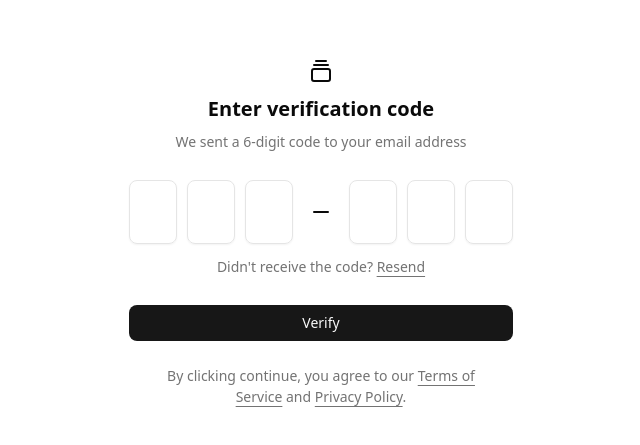
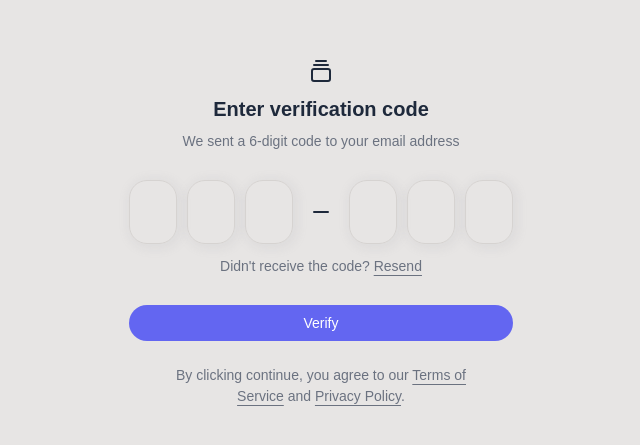
Before and after one commit to tashifkhan/TalentSync-HR-Dashboard, a Next.js app: page /otp in a window 1280 px wide. Shown: the part 169-614 px from the top of the page, without its empty margins (319-959 px from the left). Built offline with nearby package versions, Linux system fonts and the light colour scheme.

Commit message:
added theme

```diff
--- a/app/globals.css
+++ b/app/globals.css
@@ -6,8 +6,8 @@
 @theme inline {
   --color-background: var(--background);
   --color-foreground: var(--foreground);
-  --font-sans: var(--font-geist-sans);
-  --font-mono: var(--font-geist-mono);
+  --font-sans: Plus Jakarta Sans, sans-serif;
+  --font-mono: Roboto Mono, monospace;
   --color-sidebar-ring: var(--sidebar-ring);
   --color-sidebar-border: var(--sidebar-border);
   --color-sidebar-accent-foreground: var(--sidebar-accent-foreground);
@@ -41,75 +41,142 @@
   --radius-md: calc(var(--radius) - 2px);
   --radius-lg: var(--radius);
   --radius-xl: calc(var(--radius) + 4px);
+  --font-serif: Lora, serif;
+  --radius: 1.25rem;
+  --tracking-tighter: calc(var(--tracking-normal) - 0.05em);
+  --tracking-tight: calc(var(--tracking-normal) - 0.025em);
+  --tracking-wide: calc(var(--tracking-normal) + 0.025em);
+  --tracking-wider: calc(var(--tracking-normal) + 0.05em);
+  --tracking-widest: calc(var(--tracking-normal) + 0.1em);
+  --tracking-normal: var(--tracking-normal);
+  --shadow-2xl: var(--shadow-2xl);
+  --shadow-xl: var(--shadow-xl);
+  --shadow-lg: var(--shadow-lg);
+  --shadow-md: var(--shadow-md);
+  --shadow: var(--shadow);
+  --shadow-sm: var(--shadow-sm);
+  --shadow-xs: var(--shadow-xs);
+  --shadow-2xs: var(--shadow-2xs);
+  --spacing: var(--spacing);
+  --letter-spacing: var(--letter-spacing);
+  --shadow-offset-y: var(--shadow-offset-y);
+  --shadow-offset-x: var(--shadow-offset-x);
+  --shadow-spread: var(--shadow-spread);
+  --shadow-blur: var(--shadow-blur);
+  --shadow-opacity: var(--shadow-opacity);
+  --color-shadow-color: var(--shadow-color);
+  --color-destructive-foreground: var(--destructive-foreground);
 }
 
 :root {
-  --radius: 0.625rem;
-  --background: oklch(1 0 0);
-  --foreground: oklch(0.145 0 0);
-  --card: oklch(1 0 0);
-  --card-foreground: oklch(0.145 0 0);
-  --popover: oklch(1 0 0);
-  --popover-foreground: oklch(0.145 0 0);
-  --primary: oklch(0.205 0 0);
-  --primary-foreground: oklch(0.985 0 0);
-  --secondary: oklch(0.97 0 0);
-  --secondary-foreground: oklch(0.205 0 0);
-  --muted: oklch(0.97 0 0);
-  --muted-foreground: oklch(0.556 0 0);
-  --accent: oklch(0.97 0 0);
-  --accent-foreground: oklch(0.205 0 0);
-  --destructive: oklch(0.577 0.245 27.325);
-  --border: oklch(0.922 0 0);
-  --input: oklch(0.922 0 0);
-  --ring: oklch(0.708 0 0);
-  --chart-1: oklch(0.646 0.222 41.116);
-  --chart-2: oklch(0.6 0.118 184.704);
-  --chart-3: oklch(0.398 0.07 227.392);
-  --chart-4: oklch(0.828 0.189 84.429);
-  --chart-5: oklch(0.769 0.188 70.08);
-  --sidebar: oklch(0.985 0 0);
-  --sidebar-foreground: oklch(0.145 0 0);
-  --sidebar-primary: oklch(0.205 0 0);
-  --sidebar-primary-foreground: oklch(0.985 0 0);
-  --sidebar-accent: oklch(0.97 0 0);
-  --sidebar-accent-foreground: oklch(0.205 0 0);
-  --sidebar-border: oklch(0.922 0 0);
-  --sidebar-ring: oklch(0.708 0 0);
+  --radius: 1.25rem;
+  --background: oklch(0.9232 0.0026 48.7171);
+  --foreground: oklch(0.2795 0.0368 260.0310);
+  --card: oklch(0.9699 0.0013 106.4238);
+  --card-foreground: oklch(0.2795 0.0368 260.0310);
+  --popover: oklch(0.9699 0.0013 106.4238);
+  --popover-foreground: oklch(0.2795 0.0368 260.0310);
+  --primary: oklch(0.5854 0.2041 277.1173);
+  --primary-foreground: oklch(1.0000 0 0);
+  --secondary: oklch(0.8687 0.0043 56.3660);
+  --secondary-foreground: oklch(0.4461 0.0263 256.8018);
+  --muted: oklch(0.9232 0.0026 48.7171);
+  --muted-foreground: oklch(0.5510 0.0234 264.3637);
+  --accent: oklch(0.9376 0.0260 321.9388);
+  --accent-foreground: oklch(0.3729 0.0306 259.7328);
+  --destructive: oklch(0.6368 0.2078 25.3313);
+  --border: oklch(0.8687 0.0043 56.3660);
+  --input: oklch(0.8687 0.0043 56.3660);
+  --ring: oklch(0.5854 0.2041 277.1173);
+  --chart-1: oklch(0.5854 0.2041 277.1173);
+  --chart-2: oklch(0.5106 0.2301 276.9656);
+  --chart-3: oklch(0.4568 0.2146 277.0229);
+  --chart-4: oklch(0.3984 0.1773 277.3662);
+  --chart-5: oklch(0.3588 0.1354 278.6973);
+  --sidebar: oklch(0.8687 0.0043 56.3660);
+  --sidebar-foreground: oklch(0.2795 0.0368 260.0310);
+  --sidebar-primary: oklch(0.5854 0.2041 277.1173);
+  --sidebar-primary-foreground: oklch(1.0000 0 0);
+  --sidebar-accent: oklch(0.9376 0.0260 321.9388);
+  --sidebar-accent-foreground: oklch(0.3729 0.0306 259.7328);
+  --sidebar-border: oklch(0.8687 0.0043 56.3660);
+  --sidebar-ring: oklch(0.5854 0.2041 277.1173);
+  --destructive-foreground: oklch(1.0000 0 0);
+  --font-sans: Plus Jakarta Sans, sans-serif;
+  --font-serif: Lora, serif;
+  --font-mono: Roboto Mono, monospace;
+  --shadow-color: hsl(240 4% 60%);
+  --shadow-opacity: 0.18;
+  --shadow-blur: 10px;
+  --shadow-spread: 4px;
+  --shadow-offset-x: 2px;
+  --shadow-offset-y: 2px;
+  --letter-spacing: 0em;
+  --spacing: 0.25rem;
+  --shadow-2xs: 2px 2px 10px 4px hsl(240 4% 60% / 0.09);
+  --shadow-xs: 2px 2px 10px 4px hsl(240 4% 60% / 0.09);
+  --shadow-sm: 2px 2px 10px 4px hsl(240 4% 60% / 0.18), 2px 1px 2px 3px hsl(240 4% 60% / 0.18);
+  --shadow: 2px 2px 10px 4px hsl(240 4% 60% / 0.18), 2px 1px 2px 3px hsl(240 4% 60% / 0.18);
+  --shadow-md: 2px 2px 10px 4px hsl(240 4% 60% / 0.18), 2px 2px 4px 3px hsl(240 4% 60% / 0.18);
+  --shadow-lg: 2px 2px 10px 4px hsl(240 4% 60% / 0.18), 2px 4px 6px 3px hsl(240 4% 60% / 0.18);
+  --shadow-xl: 2px 2px 10px 4px hsl(240 4% 60% / 0.18), 2px 8px 10px 3px hsl(240 4% 60% / 0.18);
+  --shadow-2xl: 2px 2px 10px 4px hsl(240 4% 60% / 0.45);
+  --tracking-normal: 0em;
 }
 
 .dark {
-  --background: oklch(0.145 0 0);
-  --foreground: oklch(0.985 0 0);
-  --card: oklch(0.205 0 0);
-  --card-foreground: oklch(0.985 0 0);
-  --popover: oklch(0.205 0 0);
-  --popover-foreground: oklch(0.985 0 0);
-  --primary: oklch(0.922 0 0);
-  --primary-foreground: oklch(0.205 0 0);
-  --secondary: oklch(0.269 0 0);
-  --secondary-foreground: oklch(0.985 0 0);
-  --muted: oklch(0.269 0 0);
-  --muted-foreground: oklch(0.708 0 0);
-  --accent: oklch(0.269 0 0);
-  --accent-foreground: oklch(0.985 0 0);
-  --destructive: oklch(0.704 0.191 22.216);
-  --border: oklch(1 0 0 / 10%);
-  --input: oklch(1 0 0 / 15%);
-  --ring: oklch(0.556 0 0);
-  --chart-1: oklch(0.488 0.243 264.376);
-  --chart-2: oklch(0.696 0.17 162.48);
-  --chart-3: oklch(0.769 0.188 70.08);
-  --chart-4: oklch(0.627 0.265 303.9);
-  --chart-5: oklch(0.645 0.246 16.439);
-  --sidebar: oklch(0.205 0 0);
-  --sidebar-foreground: oklch(0.985 0 0);
-  --sidebar-primary: oklch(0.488 0.243 264.376);
-  --sidebar-primary-foreground: oklch(0.985 0 0);
-  --sidebar-accent: oklch(0.269 0 0);
-  --sidebar-accent-foreground: oklch(0.985 0 0);
-  --sidebar-border: oklch(1 0 0 / 10%);
-  --sidebar-ring: oklch(0.556 0 0);
+  --background: oklch(0.2244 0.0074 67.4370);
+  --foreground: oklch(0.9288 0.0126 255.5078);
+  --card: oklch(0.2801 0.0080 59.3379);
+  --card-foreground: oklch(0.9288 0.0126 255.5078);
+  --popover: oklch(0.2801 0.0080 59.3379);
+  --popover-foreground: oklch(0.9288 0.0126 255.5078);
+  --primary: oklch(0.6801 0.1583 276.9349);
+  --primary-foreground: oklch(0.2244 0.0074 67.4370);
+  --secondary: oklch(0.3359 0.0077 59.4197);
+  --secondary-foreground: oklch(0.8717 0.0093 258.3382);
+  --muted: oklch(0.2287 0.0074 67.4469);
+  --muted-foreground: oklch(0.7137 0.0192 261.3246);
+  --accent: oklch(0.3896 0.0074 59.4734);
+  --accent-foreground: oklch(0.8717 0.0093 258.3382);
+  --destructive: oklch(0.6368 0.2078 25.3313);
+  --border: oklch(0.3359 0.0077 59.4197);
+  --input: oklch(0.3359 0.0077 59.4197);
+  --ring: oklch(0.6801 0.1583 276.9349);
+  --chart-1: oklch(0.6801 0.1583 276.9349);
+  --chart-2: oklch(0.5854 0.2041 277.1173);
+  --chart-3: oklch(0.5106 0.2301 276.9656);
+  --chart-4: oklch(0.4568 0.2146 277.0229);
+  --chart-5: oklch(0.3984 0.1773 277.3662);
+  --sidebar: oklch(0.3359 0.0077 59.4197);
+  --sidebar-foreground: oklch(0.9288 0.0126 255.5078);
+  --sidebar-primary: oklch(0.6801 0.1583 276.9349);
+  --sidebar-primary-foreground: oklch(0.2244 0.0074 67.4370);
+  --sidebar-accent: oklch(0.3896 0.0074 59.4734);
+  --sidebar-accent-foreground: oklch(0.8717 0.0093 258.3382);
+  --sidebar-border: oklch(0.3359 0.0077 59.4197);
+  --sidebar-ring: oklch(0.6801 0.1583 276.9349);
+  --destructive-foreground: oklch(0.2244 0.0074 67.4370);
+  --radius: 1.25rem;
+  --font-sans: Plus Jakarta Sans, sans-serif;
+  --font-serif: Lora, serif;
+  --font-mono: Roboto Mono, monospace;
+  --shadow-color: hsl(0 0% 0%);
+  --shadow-opacity: 0.18;
+  --shadow-blur: 10px;
+  --shadow-spread: 4px;
+  --shadow-offset-x: 2px;
+  --shadow-offset-y: 2px;
+  --letter-spacing: 0em;
+  --spacing: 0.25rem;
+  --shadow-2xs: 2px 2px 10px 4px hsl(0 0% 0% / 0.09);
+  --shadow-xs: 2px 2px 10px 4px hsl(0 0% 0% / 0.09);
+  --shadow-sm: 2px 2px 10px 4px hsl(0 0% 0% / 0.18), 2px 1px 2px 3px hsl(0 0% 0% / 0.18);
+  --shadow: 2px 2px 10px 4px hsl(0 0% 0% / 0.18), 2px 1px 2px 3px hsl(0 0% 0% / 0.18);
+  --shadow-md: 2px 2px 10px 4px hsl(0 0% 0% / 0.18), 2px 2px 4px 3px hsl(0 0% 0% / 0.18);
+  --shadow-lg: 2px 2px 10px 4px hsl(0 0% 0% / 0.18), 2px 4px 6px 3px hsl(0 0% 0% / 0.18);
+  --shadow-xl: 2px 2px 10px 4px hsl(0 0% 0% / 0.18), 2px 8px 10px 3px hsl(0 0% 0% / 0.18);
+  --shadow-2xl: 2px 2px 10px 4px hsl(0 0% 0% / 0.45);
 }
 
 @layer base {
@@ -118,5 +185,75 @@
   }
   body {
     @apply bg-background text-foreground;
+    letter-spacing: var(--tracking-normal);
   }
 }
+
+/* ----- Custom Ambient / Enhancement Utilities ----- */
+@layer utilities {
+  /* Soft neutral ambient gradient backdrop */
+  .ambient-gradient {
+    background:
+      radial-gradient(circle at 20% 25%, oklch(0.92 0 0 / 0.9), transparent 60%),
+      radial-gradient(circle at 80% 70%, oklch(0.95 0 0 / 0.7), transparent 55%),
+      linear-gradient(135deg, oklch(0.98 0 0) 0%, oklch(0.955 0 0) 50%, oklch(0.99 0 0) 100%);
+    position: relative;
+  }
+
+  /* Ultra subtle texture noise (no extra asset) */
+  .noise-layer::before {
+    content: "";
+    position: absolute;
+    inset: 0;
+    pointer-events: none;
+    background-image: repeating-linear-gradient(0deg, rgba(0,0,0,0.015) 0px, rgba(0,0,0,0.015) 1px, transparent 1px, transparent 2px),
+      repeating-linear-gradient(90deg, rgba(0,0,0,0.02) 0px, rgba(0,0,0,0.02) 1px, transparent 1px, transparent 2px);
+    mix-blend-mode: multiply;
+    opacity: .35;
+    animation: noisePulse 9s linear infinite;
+  }
+
+  @keyframes noisePulse {
+    0%,100% { opacity: .35; }
+    50% { opacity: .42; }
+  }
+
+  /* Subtle drifting light bloom overlay */
+  .bloom-layer::after {
+    content: "";
+    position: absolute;
+    inset: 0;
+    pointer-events: none;
+    background:
+      radial-gradient(circle at var(--x,30%) var(--y,40%), oklch(0.99 0 0 / 0.6), transparent 60%);
+    mix-blend-mode: overlay;
+    animation: bloomDrift 22s linear infinite;
+  }
+
+  @keyframes bloomDrift {
+    0% { --x: 30%; --y: 40%; }
+    25% { --x: 65%; --y: 30%; }
+    50% { --x: 75%; --y: 70%; }
+    75% { --x: 35%; --y: 75%; }
+    100% { --x: 30%; --y: 40%; }
+  }
+
+  /* Card micro-interaction */
+  .card-tilt {
+    transition: transform .5s cubic-bezier(.16,.84,.44,1), box-shadow .4s ease;
+    will-change: transform;
+  }
+  .card-tilt:hover {
+    transform: translateY(-6px) rotateX(2deg) rotateY(2deg);
+    box-shadow: 0 10px 28px -8px oklch(0.75 0 0 / .35);
+  }
+
+  /* Glass surface helper */
+  .glass-neutral {
+    backdrop-filter: blur(6px);
+    -webkit-backdrop-filter: blur(6px);
+    border: 1px solid oklch(0.922 0 0 / 0.6);
+    background: oklch(1 0 0 / 0.7);
+    box-shadow: 0 2px 6px -2px oklch(0.55 0 0 / .25);
+  }
+}
```
